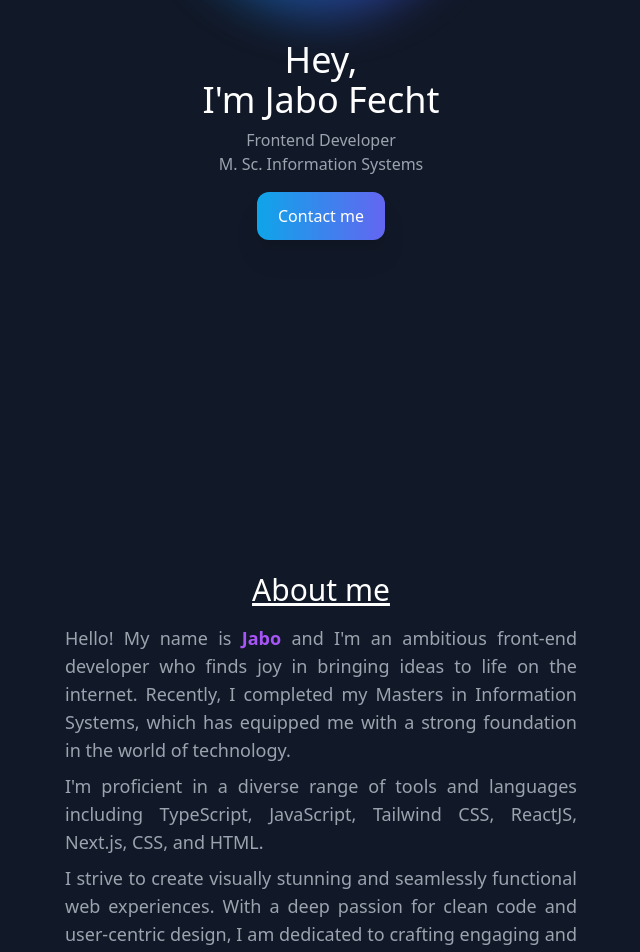
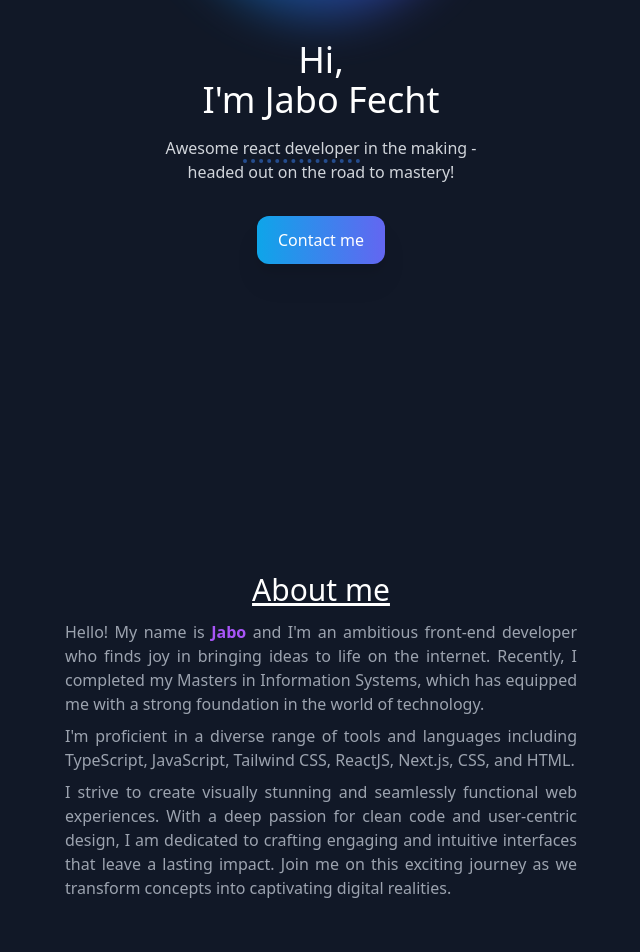
Before and after one commit to JobaF/portfolio-homepage, a Next.js app: page / in a window 1280 px wide. Shown: the part 360-1312 px from the top of the page, without its empty margins (319-959 px from the left). Built offline with nearby package versions, Linux system fonts and the light colour scheme.

Commit message:
Change hero section

```diff
--- a/pages/index.tsx
+++ b/pages/index.tsx
@@ -146,12 +146,17 @@ export default function Home() {
 					</div>
 					<div className="flex animate-fade1 flex-col items-center text-center">
 						<h3 className="mt-12 text-4xl">
-							Hey, <br />
+							Hi, <br />
 							I&apos;m Jabo Fecht
 						</h3>
 
-						<p className="mt-2 text-gray-400">Frontend Developer</p>
-						<p className="text-gray-400">M. Sc. Information Systems</p>
+						<p className="p-4 text-gray-300">
+							Awesome{" "}
+							<span className="border-b-4 border-dotted border-b-blue-500 border-opacity-50">
+								react developer
+							</span>{" "}
+							in the making - <br /> headed out on the road to mastery!
+						</p>
 						<a
 							href="mailto:hi@jabofecht.com"
 							className="mt-4 flex h-12 w-32 items-center justify-center rounded-xl bg-gradient-to-r from-sky-500 to-indigo-500 drop-shadow-xl hover:bg-gradient-to-r hover:from-sky-800 hover:to-indigo-800 hover:shadow-inner hover:shadow-black"
@@ -172,7 +177,7 @@ export default function Home() {
 							whileInView="onscreen"
 							viewport={{ once: true }}
 						>
-							<p className="mt-4 text-lg text-gray-400">
+							<p className="text-md mt-3 text-gray-400">
 								Hello! My name is{" "}
 								<span className="font-bold text-purple-500">Jabo</span> and I'm
 								an ambitious front-end developer who finds joy in bringing ideas
@@ -180,13 +185,13 @@ export default function Home() {
 								Information Systems, which has equipped me with a strong
 								foundation in the world of technology.
 							</p>
-							<p className="mt-2 text-lg text-gray-400">
+							<p className="text-md mt-2 text-gray-400">
 								I'm proficient in a diverse range of tools and languages
 								including TypeScript, JavaScript, Tailwind CSS, ReactJS,
 								Next.js, CSS, and HTML.
 							</p>
 
-							<p className="mt-2 text-lg text-gray-400">
+							<p className="text-md mt-2 text-gray-400">
 								I strive to create visually stunning and seamlessly functional
 								web experiences. With a deep passion for clean code and
 								user-centric design, I am dedicated to crafting engaging and
```
